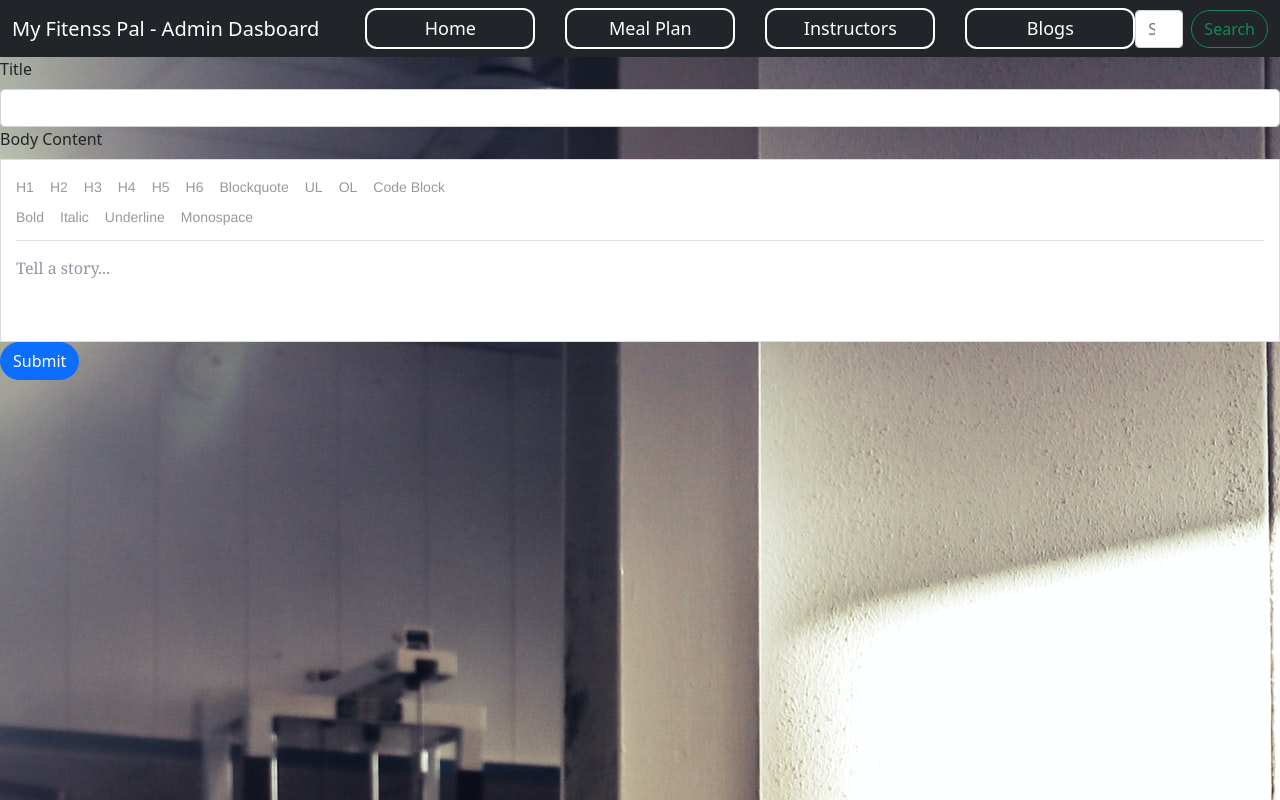
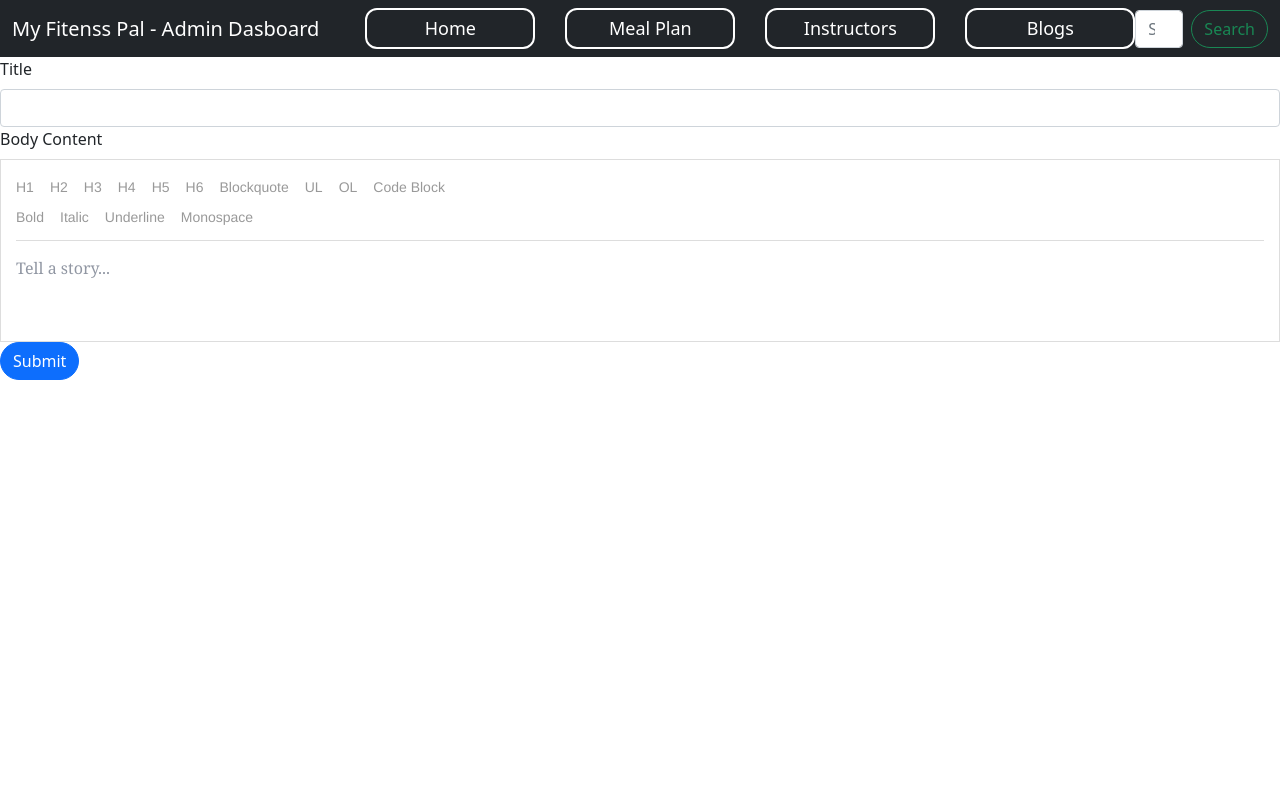
Before and after one commit to Third-year-Second-Semester/MyFitnessPal, a React (Create React App) app in the folder Frontend/myfitnesspal/: page /createb in a window 1280 px wide. Built offline with nearby package versions, Linux system fonts and the light colour scheme.

Commit message:
change createBlog.css file

```diff
--- a/Frontend/myfitnesspal/src/component/BlogPost/admin/createBlog.css
+++ b/Frontend/myfitnesspal/src/component/BlogPost/admin/createBlog.css
@@ -1,3 +1,3 @@
-body{
+.createBackground{
     background-image: url('../../../backgroundImgs/createformbackground.jpg');
 }
```
